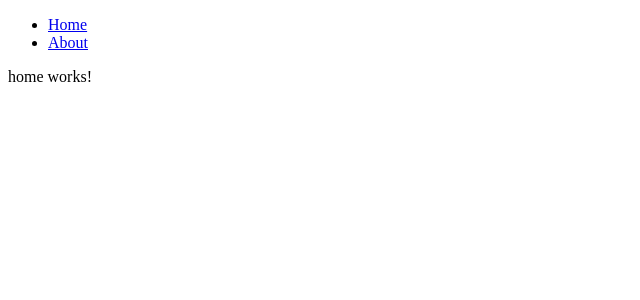
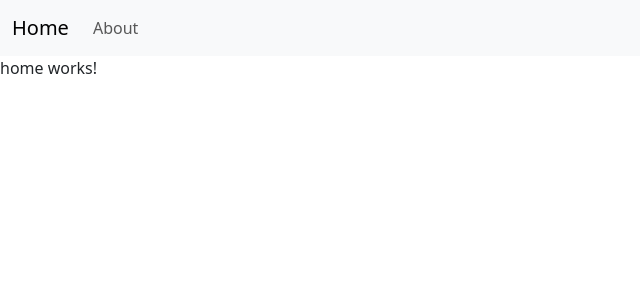
Before and after one commit to luciansr/bike-geometry, an Angular app in the folder bike-fit-simulator/: page / in a window 1280 px wide. Shown: the top 300 px of the page, without its empty margins (0-640 px from the left). Built offline with nearby package versions, Linux system fonts and the light colour scheme.

Commit message:
install bootstrap

```diff
--- a/bike-fit-simulator/angular.json
+++ b/bike-fit-simulator/angular.json
@@ -27,7 +27,8 @@
               }
             ],
             "styles": [
-              "src/styles.css"
+              "src/styles.css",
+              "node_modules/bootstrap/dist/css/bootstrap.min.css"
             ],
             "scripts": []
           },
--- a/bike-fit-simulator/package.json
+++ b/bike-fit-simulator/package.json
@@ -18,6 +18,7 @@
     "@angular/platform-browser": "^19.0.0",
     "@angular/platform-browser-dynamic": "^19.0.0",
     "@angular/router": "^19.0.0",
+    "bootstrap": "^5.3.3",
     "rxjs": "~7.8.0",
     "tslib": "^2.3.0",
     "zone.js": "~0.15.0"
--- /dev/null
+++ b/bike-fit-simulator/src/app/menu/menu.component.html
@@ -0,0 +1,23 @@
+<nav class="navbar navbar-expand-lg navbar-light bg-light">
+  <div class="container-fluid">
+    <a class="navbar-brand" routerLink="/">Home</a>
+    <button
+      class="navbar-toggler"
+      type="button"
+      data-bs-toggle="collapse"
+      data-bs-target="#navbarNav"
+      aria-controls="navbarNav"
+      aria-expanded="false"
+      aria-label="Toggle navigation"
+    >
+      <span class="navbar-toggler-icon"></span>
+    </button>
+    <div class="collapse navbar-collapse" id="navbarNav">
+      <ul class="navbar-nav">
+        <li class="nav-item">
+          <a class="nav-link" routerLink="/about">About</a>
+        </li>
+      </ul>
+    </div>
+  </div>
+</nav>
--- a/bike-fit-simulator/src/app/menu/menu.component.ts
+++ b/bike-fit-simulator/src/app/menu/menu.component.ts
@@ -5,14 +5,7 @@
   selector: 'app-menu',
   standalone: true,
   imports: [RouterModule],
-  template: `
-    <nav>
-      <ul>
-        <li><a routerLink="/">Home</a></li>
-        <li><a routerLink="/about">About</a></li>
-      </ul>
-    </nav>
-  `,
-  styleUrls: ['./menu.component.css']
+  templateUrl: './menu.component.html',
+  styleUrls: ['./menu.component.css'],
 })
 export class MenuComponent {}
```
Also changed, not shown: bike-fit-simulator/src/app/app.component.ts (+0 -15 lines), 1 other file (tests, documents, lock files or other folders).
